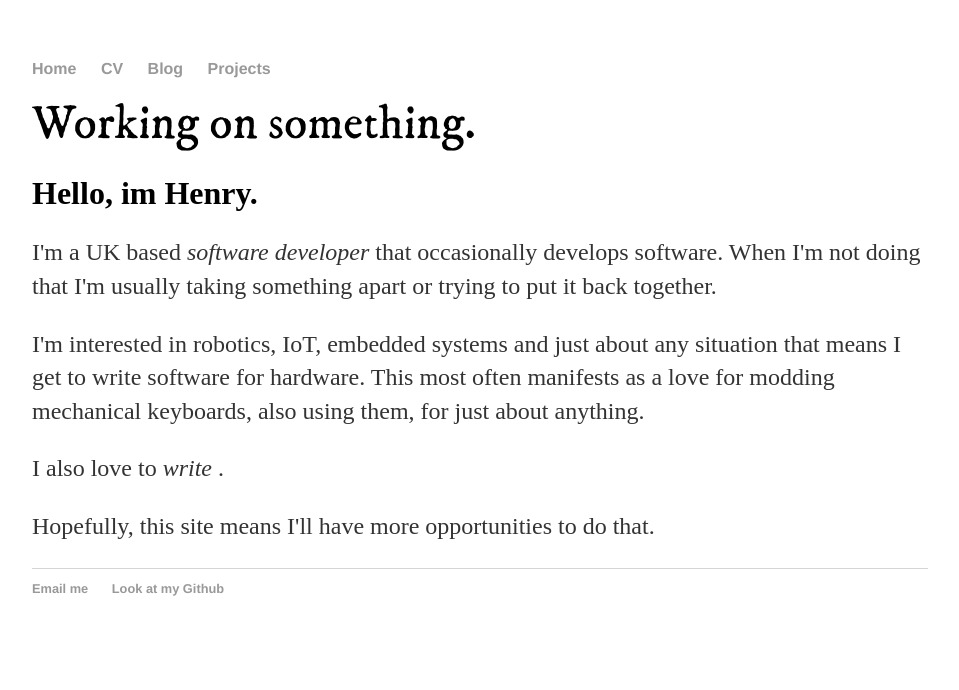
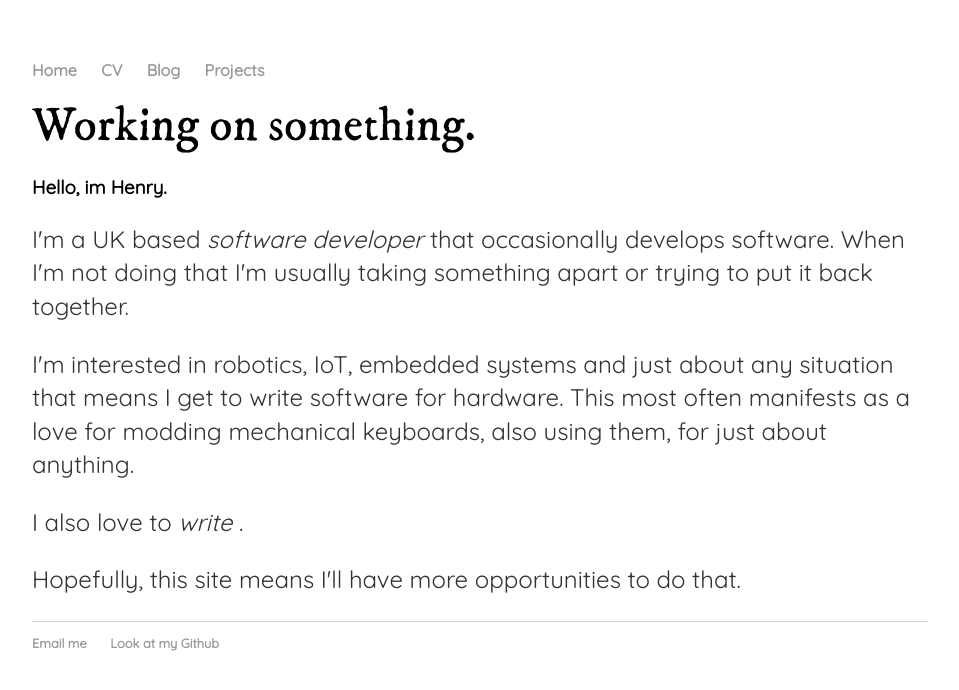
Before and after one commit to henrychmod/henrychmod.github.io, a Jekyll site: the page built from index.html, in a window 1280 px wide. Shown: the top 690 px of the page, without its empty margins (160-1119 px from the left). Built offline with Jekyll 4.4.1, drawn with Linux system fonts in a browser that asks for light colours.

Commit message:
more font and style changes, a new main font

```diff
--- a/_layouts/default.html
+++ b/_layouts/default.html
@@ -6,6 +6,7 @@
 		<!-- link to main stylesheet -->
 		<link rel="stylesheet" type="text/css" href="/css/main.css">
 		<link href="https://fonts.googleapis.com/css?family=IM+Fell+DW+Pica" rel="stylesheet">
+		<link href="https://fonts.googleapis.com/css?family=Quicksand" rel="stylesheet">
 		<title>{{ page.title }}</title>
 
 	</head>
@@ -23,7 +24,7 @@
 
 		<div class="container">
     		{{ content }}
-		</div><!-- /.container -->
+		</div>
 
 		<footer>
     		<ul>
--- a/css/main.css
+++ b/css/main.css
@@ -1,7 +1,33 @@
-body {
+body
+{
     margin: 60px auto;
     width: 70%;
+    font-family: 'Quicksand', sans-serif;
 }
+
+/*Header and footer styles*/
+
+footer
+{
+    border-top: 1px solid #d5d5d5;
+    font-size: .8em;
+}
+
+nav ul, footer ul
+{
+    font-family: 'Quicksand', sans-serif;
+    padding: 0px;
+    list-style: none;
+    font-weight: bold;
+}
+
+nav ul li, footer ul li
+{
+    display: inline;
+    margin-right: 20px;
+}
+
+/*Utility Text styles*/
 
 .Title
 {
@@ -9,43 +35,33 @@
     font-family: 'IM Fell DW Pica', serif;
 }
 
-nav ul, footer ul {
-    font-family:'Helvetica', 'Arial', 'Sans-Serif';
-    padding: 0px;
-    list-style: none;
-    font-weight: bold;
-}
-
-nav ul li, footer ul li {
-    display: inline;
-    margin-right: 20px;
-}
-
-a {
+a
+{
     text-decoration: none;
     color: #999;
 }
 
-a:hover {
+a:hover
+{
     color: #6b727c;
 }
 
-p {
+p
+{
     font-size: 1.5em;
     line-height: 1.4em;
     color: #333;
 }
 
-footer {
-    border-top: 1px solid #d5d5d5;
-    font-size: .8em;
-}
+/*Styling for blog posts*/
 
-ul.posts {
+ul.posts
+{
     margin: 20px auto 40px;
     font-size: 1.5em;
 }
 
-ul.posts li {
+ul.posts li
+{
     list-style: none;
 }
--- a/index.html
+++ b/index.html
@@ -7,10 +7,9 @@
 </div>
 
 <div>
-	<h1> Hello, im Henry. </h1>
+	<h3> Hello, im Henry. </h3>
 
 	<p> I'm a UK based <em> software developer </em> that occasionally develops software. When I'm not doing that I'm usually taking something apart or trying to put it back together. </p>
-
 
 	<p> I'm interested in robotics, IoT, embedded systems and just about any situation that means I get to write software for hardware. This most often manifests as a love for modding mechanical keyboards, also using them, for just about anything. </p>
 
```
